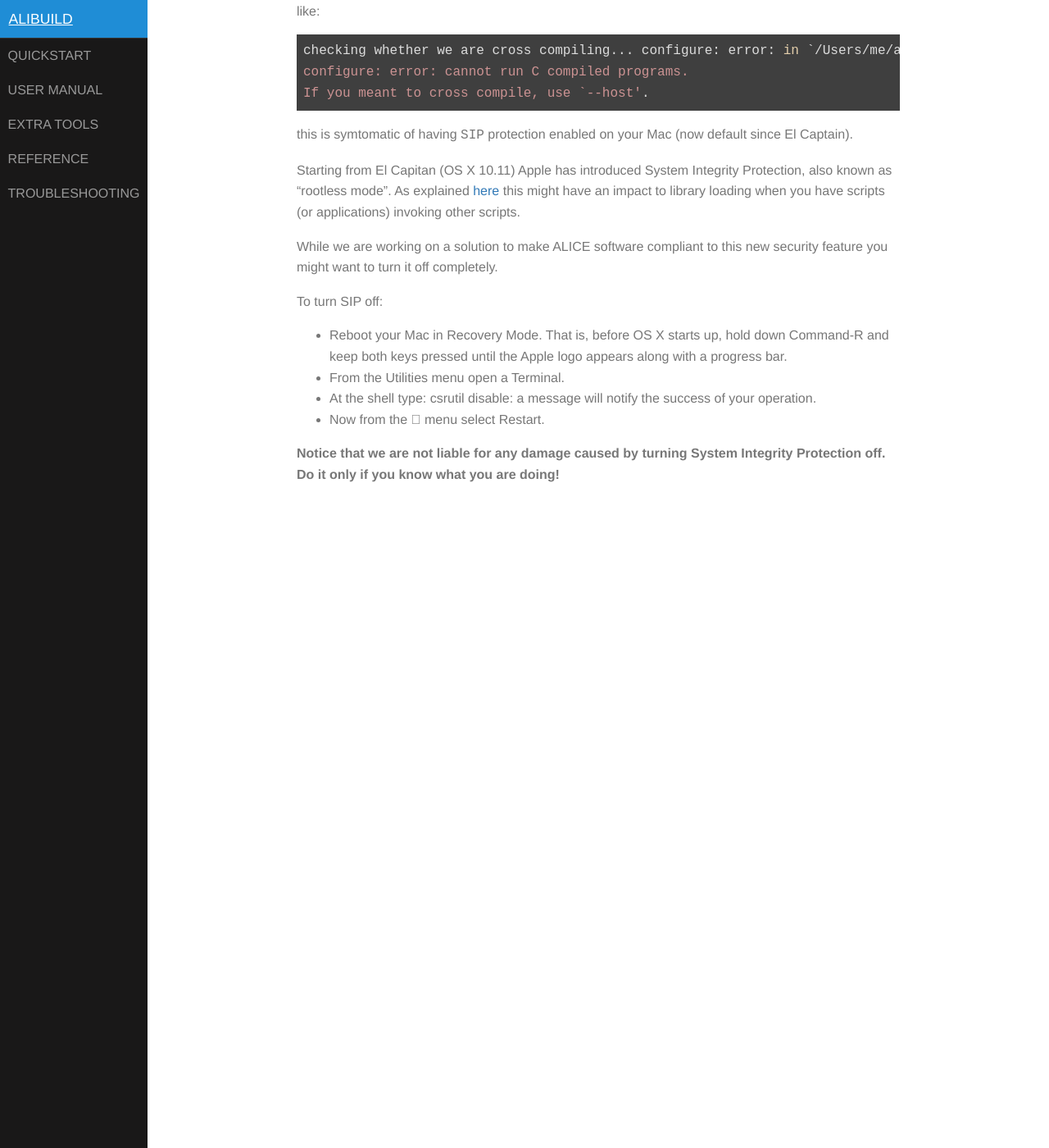
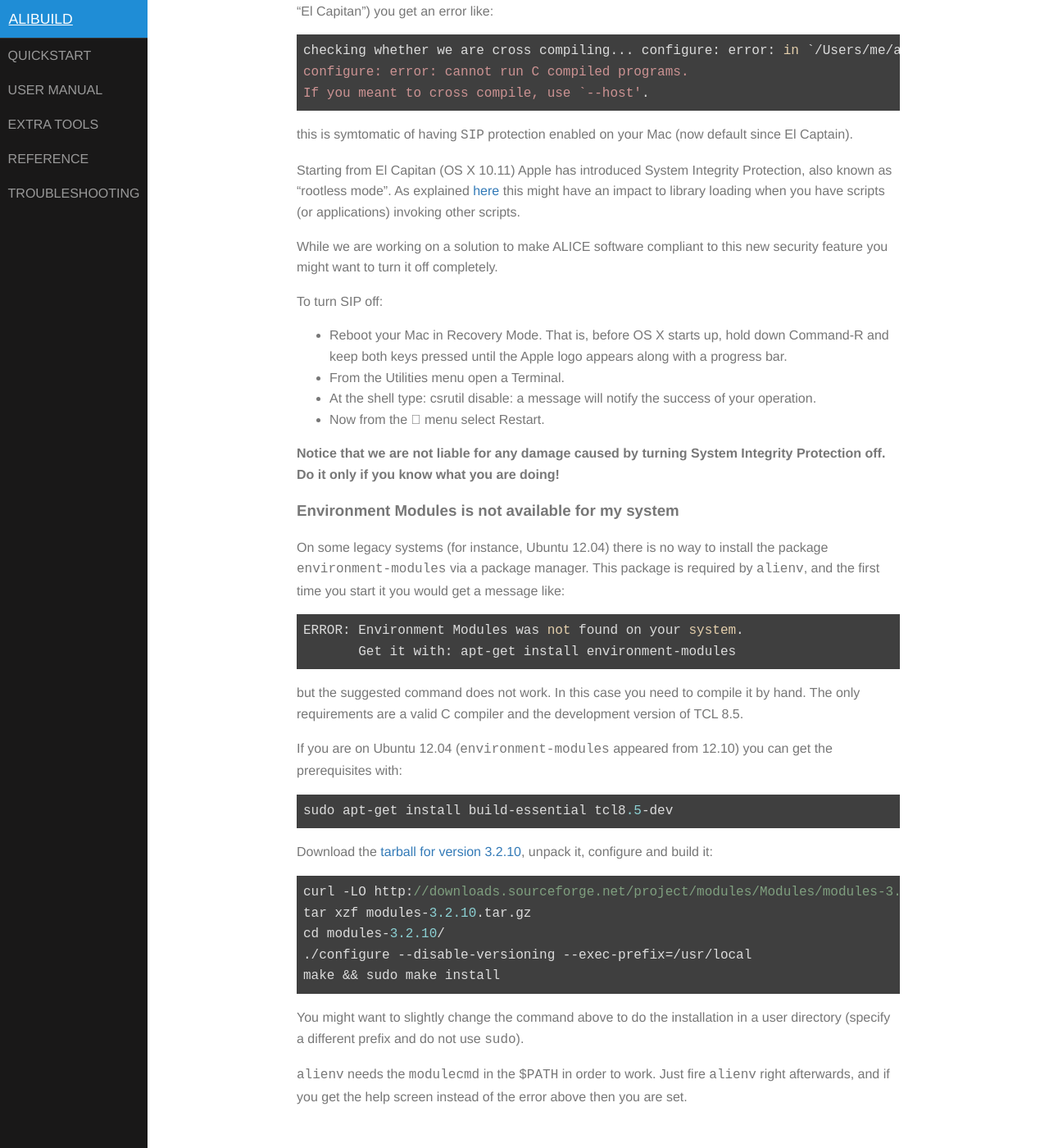
Before and after one commit to alisw/alibuild, a Jekyll site: the page built from troubleshooting.markdown, in a window 1280 px wide and 1400 px high, scrolled down 2895 px. Shown: the whole window at 82% size. Built offline with Jekyll 4.4.1, drawn with Linux system fonts in a browser that asks for light colours; some of the changed text lies outside the part shown.

Commit message:
Document environment-modules manual installation

````diff
--- a/troubleshooting.markdown
+++ b/troubleshooting.markdown
@@ -15,7 +15,7 @@ build failed is `boost`, you will find its log under:
 Note that when running `aliBuild --debug` the output is also echoed in your
 current terminal.
 
-## Common issues:
+## Common issues
 
 ### What are the system prerequisites of alibuild?
 
@@ -48,6 +48,7 @@ If you have a system package which you think should be used but it's not,
 you can run `aliDoctor` to try to understand why that was the case (or you
 can open a bug report with its output and we will look at it.
 
+
 ### AliEn broken after building with aliBuild
 
 If you are migrating from other ALICE build instructions to use aliBuild
@@ -79,9 +80,10 @@ incompatible with the old one. You can fix this issue by doing:
 2. Get a new token
 3. Source `/tmp/gclient_env*` file
 
+
 and trying again.
 
-### aliBuild does not work with python shipped with ANACONDA
+### aliBuild does not work on OSX with Python shipped with ANACONDA
 
 If you are using ANACONDA (`which python` to verify), the old version of
 aliBuild had troubles with it. Upgrading to the latest version via:
@@ -89,6 +91,7 @@ aliBuild had troubles with it. Upgrading to the latest version via:
     pip install --upgrade alibuild
 
 or by doing `git pull` should fix the issue.
+
 
 ### aliBuild does not pick up tool X from the sytem
 
@@ -100,6 +103,7 @@ be compatible with the one provided by the recipe. You can verify what
 happens during the system tool detection by running:
 
     aliDoctor
+
 
 ### I do not have privileges and I cannot install via pip
 
@@ -119,10 +123,11 @@ fails, you have two options:
 
   and simply run alibuild by invoking `alibuild/aliBuild`.
 
-### Fastjet fails to compile on my brand new Mac
+
+### FastJet fails to compile on my brand new Mac
 
 A common problem is that whenever you try to compile FastJet on a brand
-new mac you get an error like:
+new Mac (from OSX 10.11 "El Capitan") you get an error like:
 
     checking whether we are cross compiling... configure: error: in `/Users/me/alice/sw/BUILD/c07a643b35e78fb6e4e289bdb3d5ec7a800a702d/fastjet/fastjet':
     configure: error: cannot run C compiled programs.
@@ -152,3 +157,43 @@ To turn SIP off:
 
 **Notice that we are not liable for any damage caused by turning System
 Integrity Protection off. Do it only if you know what you are doing!**
+
+
+### Environment Modules is not available for my system
+
+On some legacy systems (for instance, Ubuntu 12.04) there is no way to install
+the package `environment-modules` via a package manager. This package is
+required by `alienv`, and the first time you start it you would get a message
+like:
+
+    ERROR: Environment Modules was not found on your system.
+           Get it with: apt-get install environment-modules
+
+but the suggested command does not work. In this case you need to compile it by
+hand. The only requirements are a valid C compiler and the development version
+of TCL 8.5.
+
+If you are on Ubuntu 12.04 (`environment-modules` appeared from 12.10) you can
+get the prerequisites with:
+
+```bash
+sudo apt-get install build-essential tcl8.5-dev
+```
+
+Download the [tarball for version 3.2.10](http://downloads.sourceforge.net/project/modules/Modules/modules-3.2.10/modules-3.2.10.tar.gz), unpack it, configure and build
+it:
+
+```bash
+curl -LO http://downloads.sourceforge.net/project/modules/Modules/modules-3.2.10/modules-3.2.10.tar.gz
+tar xzf modules-3.2.10.tar.gz
+cd modules-3.2.10/
+./configure --disable-versioning --exec-prefix=/usr/local
+make && sudo make install
+```
+
+You might want to slightly change the command above to do the installation in
+a user directory (specify a different prefix and do not use `sudo`).
+
+`alienv` needs the `modulecmd` in the `$PATH` in order to work. Just fire
+`alienv` right afterwards, and if you get the help screen instead of the error
+above then you are set.
````
